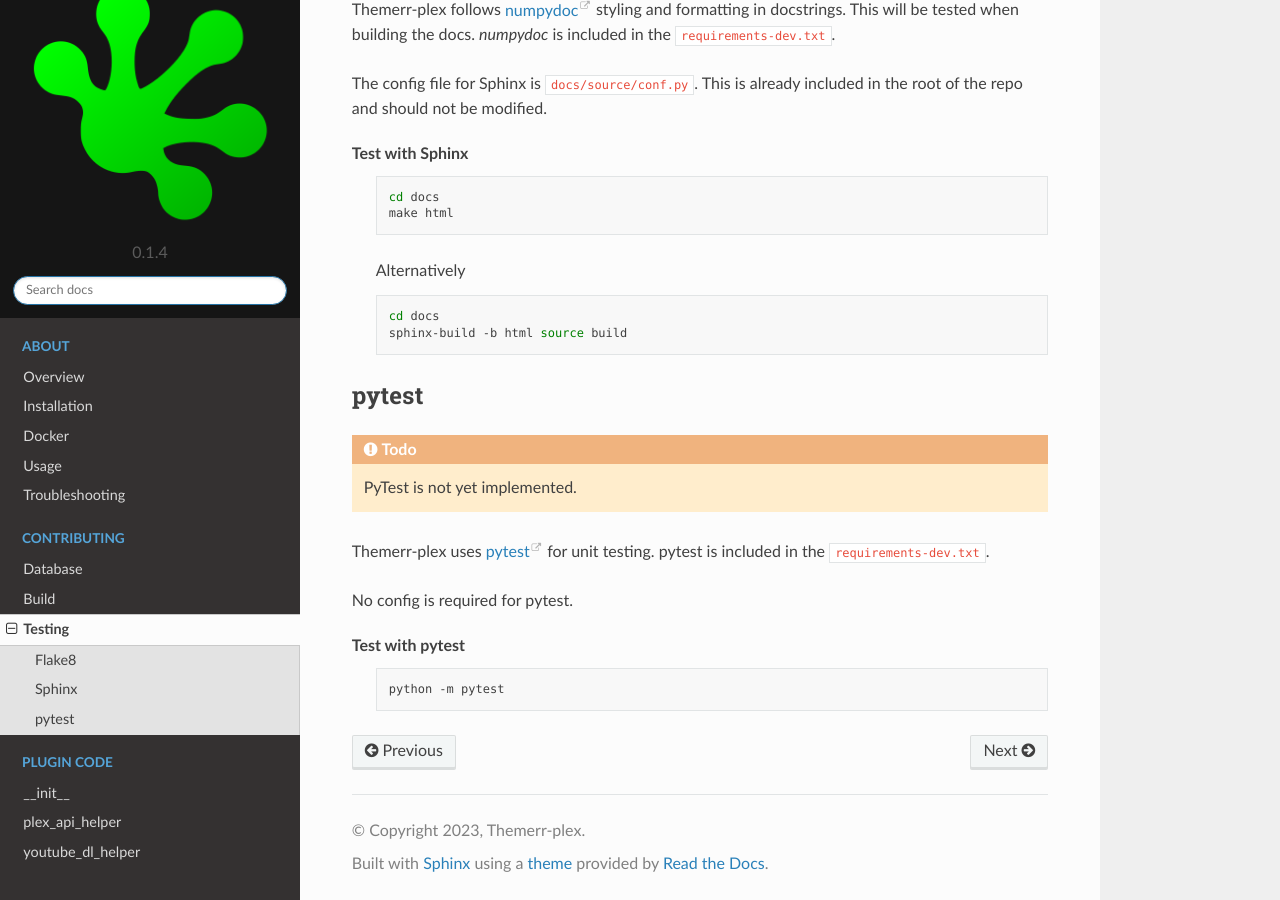
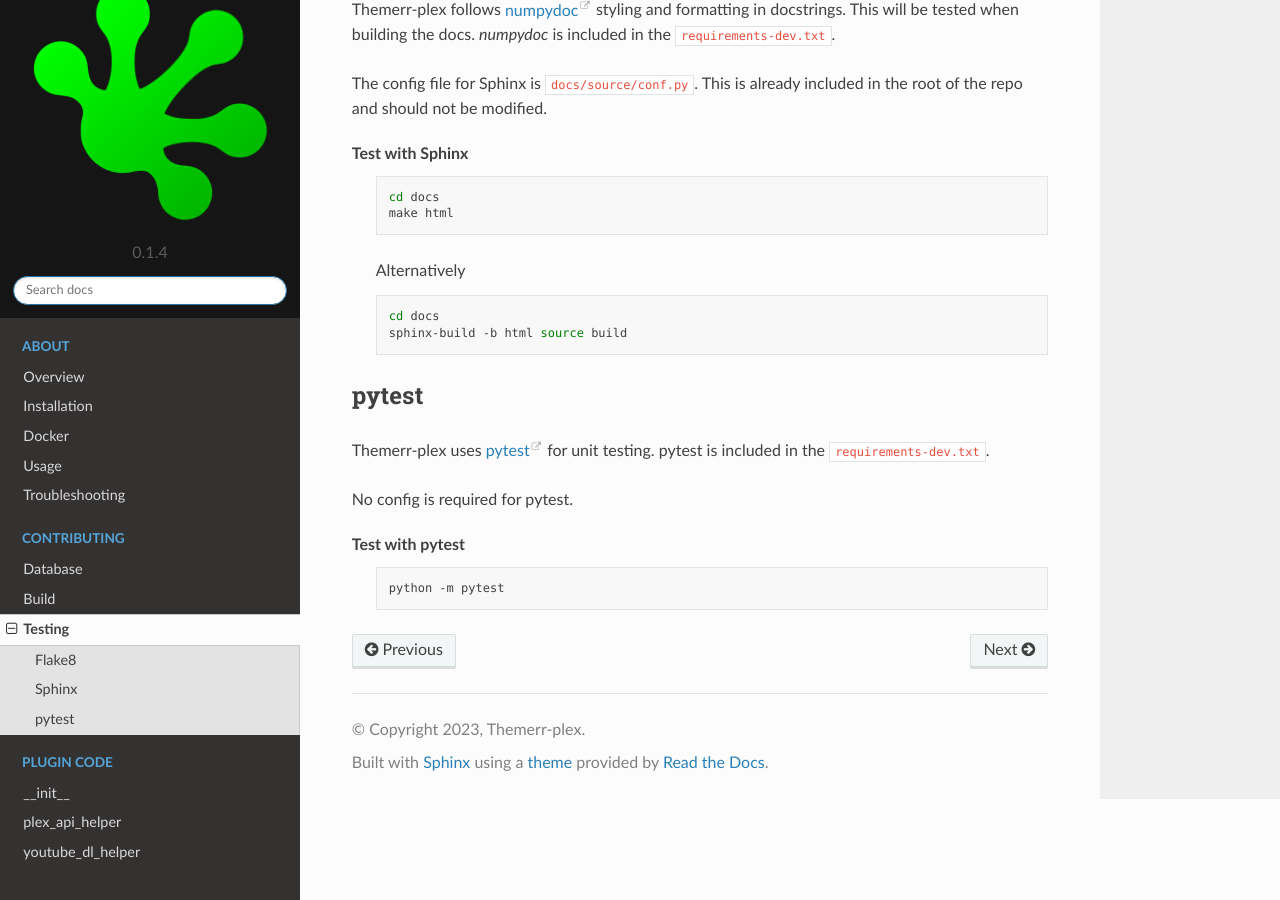
Before and after one commit to LizardByte/Themerr-plex, a Sphinx documentation site: the page built from docs/source/contributing/testing.rst, in a window 1280 px wide and 900 px high, scrolled down 604 px. Built offline with Sphinx 7.4.7 and the Read the Docs theme 2.0.0, drawn with Linux system fonts in a browser that asks for light colours.

Commit message:
docs: remove pytest admonition

```diff
--- a/docs/source/contributing/testing.rst
+++ b/docs/source/contributing/testing.rst
@@ -41,8 +41,6 @@
 
 pytest
 ------
-.. Todo:: PyTest is not yet implemented.
-
 Themerr-plex uses `pytest <https://pypi.org/project/pytest/>`_ for unit testing. pytest is included in the
 ``requirements-dev.txt``.
 
```
